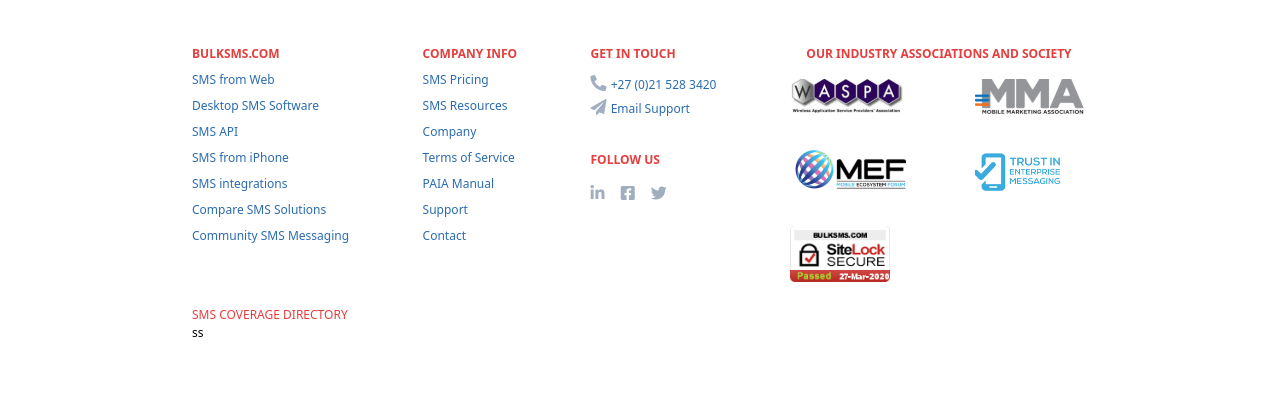
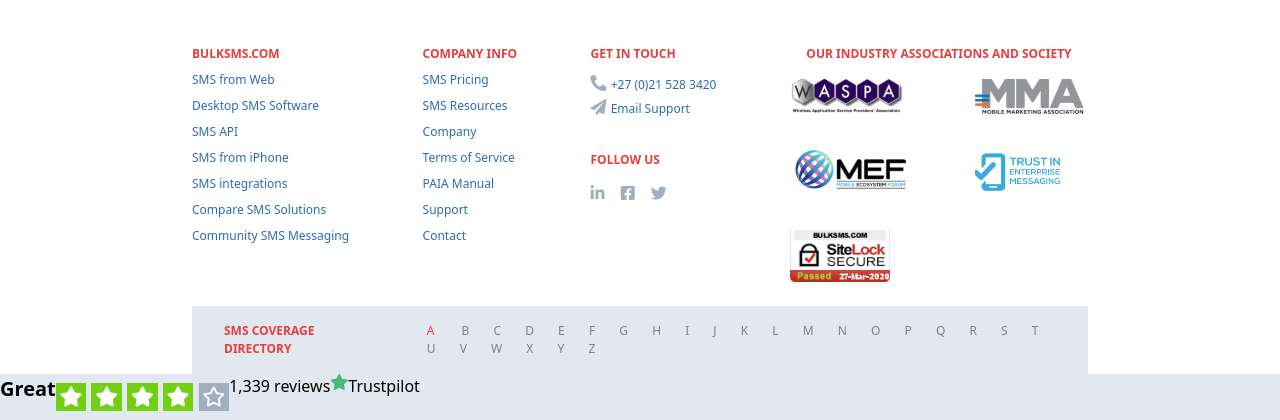
Before and after one commit to cixwarearun/php-second-day-task, a PHP site: page / in a window 1280 px wide. Shown: the part 4220-4640 px from the top of the page. Before the commit the page ends 4557 px from the top, so only its background shows below. Run offline with PHP 8.4, Linux system fonts and the light colour scheme; some libraries are stand-ins or nearby versions.

Commit message:
10th part of the bulksms

```diff
--- a/coronaTask/index.php
+++ b/coronaTask/index.php
@@ -9,6 +9,12 @@
     <title>Corona Task</title>
     <link rel="stylesheet" href="tailwind.css">
     <link rel="stylesheet" href="  https://cdnjs.cloudflare.com/ajax/libs/font-awesome/5.12.1/css/all.min.css">
+    <style>
+      section .a{
+            margin-right: 21px ;
+            color: gray;
+             }
+    </style>
 </head>
 <body class="mx-auto">
     <header class="bg-blue-700 mx-auto">
@@ -534,16 +540,39 @@
          </div>
     </section>
     <section>
-        <div class="mx-48 mt-6 text-xs ">
-            <div class="text-red-600">
+        <div class="mx-48 mt-6 text-xs bg-gray-300 flex px-8 p-4">
+            <div class="text-red-600 font-semibold ">
                 SMS COVERAGE DIRECTORY
             </div>
-            <div>
-                <ol type="A">
-                    <li>ss</li>
-                </ol>
+            <div class="ml-20">
+                <span class="text-red-600 mr-6">A</span>
+                <?php
+                    foreach (range('B', 'Z') as $column)
+                    {
+                       echo " <span  class=a> $column </span>";
+                    }
+
+              ?>
             </div>
         </div>
     </section>
+    <section class="bg-gray-300">
+        <div class="flex">
+                <div class="text-xl font-semibold">Great</div>
+                <div class=" text-white text-xl my-2">
+                    <i class=" icon-color fas fa-star  p-1" style="background-color:#73CF11;"> </i>
+                    <i class=" icon-color fas fa-star  p-1" style="background-color:#73CF11;"> </i>
+                    <i class=" icon-color fas fa-star  p-1" style="background-color:#73CF11;"> </i>
+                    <i class=" icon-color fas fa-star  p-1" style="background-color:#73CF11;"> </i>
+                    <i class="far fa-star bg-gray-500 p-1"> </i>
+                </div>
+                <div> 1,339 reviews</div>
+               <i class="fas fa-star text-green-500"> </i>
+               <div>Trustpilot</div>
+              </div>
+
+        </div>
+
+    </section>
 </body>
 </html>
```
